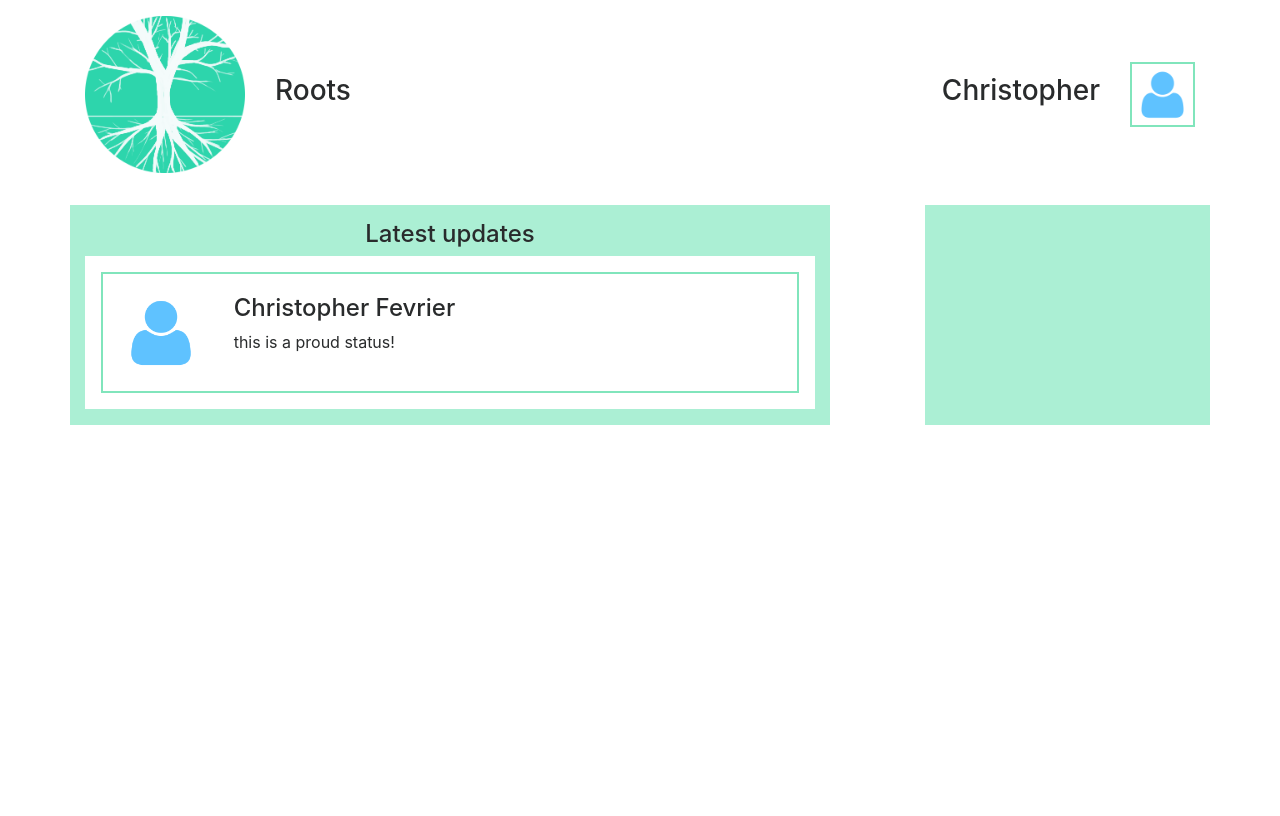
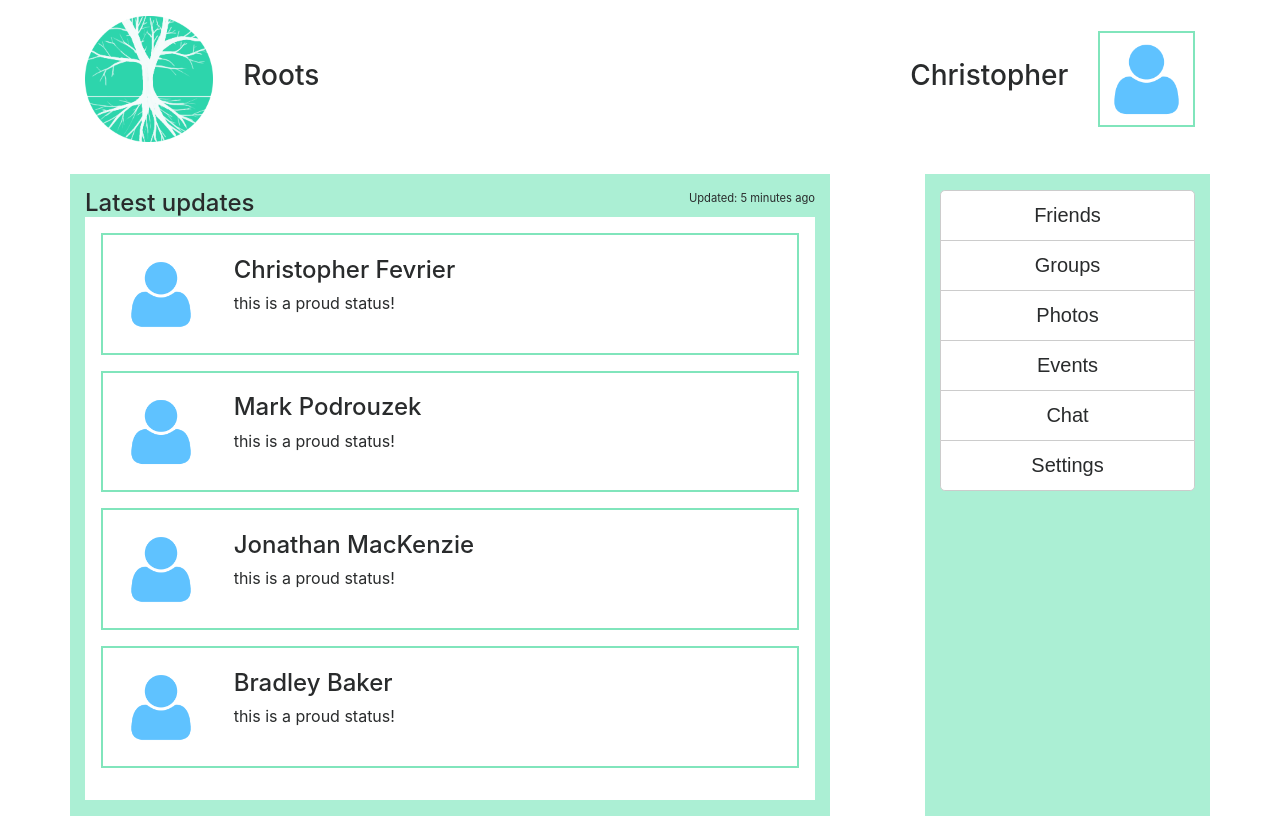
Before and after one commit to fevthedev/roots, a web app: file index.html in a window 1280 px wide. Before the commit the page ends 425 px from the top, so only its background shows below. Run offline with its HTML, style and script files only (its server is not run), Linux system fonts and the light colour scheme; some libraries are stand-ins or nearby versions.

Commit message:
added update time stamp, side bar options

```diff
--- a/css/style.css
+++ b/css/style.css
@@ -26,6 +26,10 @@ body {
     border: 2px solid #81e5bc;
 }
 
+.updateTimeStamp {
+    font-size: 70%;
+}
+
 /*
 -darkest: #81e5bc
 -middle: #86e6bf
--- a/index.html
+++ b/index.html
@@ -15,18 +15,28 @@
                 <div class="col py-3 mb-3" id="header">
 
                     <div class="row align-items-center">
-                        <div class="col-4 col-sm-2">
+
+                        <div class="col-10 col-sm-4">
+                            <div class="row align-items-center">
+                                <div class="col-2 col-sm-5">
                                     <img src="resources/images/logo.png" alt="roots logo" class="img-fluid" >
                                 </div>
-                        <div class="col-5 col-sm-2">
+
+                                <div class="col-9 col-sm-7">
                                     <h3>Roots</h3>
                                 </div>
+                            </div>
+                        </div>
 
-                        <div class="hidden-xs-down col-sm-7 text-right">
+                        <div class="col-1 col-sm-8">
+                            <div class="row align-items-center">
+                                <div class="hidden-xs-down col-sm-10 text-right">
                                     <h3>Christopher</h3>
                                 </div>
-                        <div class="col-1 col-sm-1 text-right">
+                                <div class="col-12 col-sm-2 text-right">
                                     <img src="resources/images/icon.png" alt="user profile photo" class="img-fluid" id="headerProfilePhoto">
+                                </div>
+                            </div>
                         </div>
                     </div>
                 </div>
@@ -34,10 +44,12 @@
 
             <div class="row">
                 <div class="col-12 col-sm-8 py-3" id="mainFeed">
-                    <h4 class="text-center">Latest updates</h4>
+                    <h4 class="d-inline">Latest updates</h4>
+                    <span class="float-right updateTimeStamp">Updated: 5 minutes ago</span>
 
                     <div class="col p-3" id="feedList">
-                        <div class="col feedItem">
+
+                        <div class="col feedItem mb-3">
                             <div class="row align-items-center">
                                 <div class="col-2 col-sm-2 py-3">
                                     <img src="resources/images/icon.png" alt="user profile photo" class="img-fluid">
@@ -48,11 +60,54 @@
                                 </div>
                             </div>
                         </div>
+
+                        <div class="col feedItem mb-3">
+                            <div class="row align-items-center">
+                                <div class="col-2 col-sm-2 py-3">
+                                    <img src="resources/images/icon.png" alt="user profile photo" class="img-fluid">
+                                </div>
+                                <div class="col-8">
+                                    <h4 class="feedName">Mark Podrouzek</h4>
+                                    <p class="feedStatus">this is a proud status!</p>
+                                </div>
+                            </div>
+                        </div>
+
+                        <div class="col feedItem mb-3">
+                            <div class="row align-items-center">
+                                <div class="col-2 col-sm-2 py-3">
+                                    <img src="resources/images/icon.png" alt="user profile photo" class="img-fluid">
+                                </div>
+                                <div class="col-8">
+                                    <h4 class="feedName">Jonathan MacKenzie</h4>
+                                    <p class="feedStatus">this is a proud status!</p>
+                                </div>
+                            </div>
+                        </div>
+
+                        <div class="col feedItem mb-3">
+                            <div class="row align-items-center">
+                                <div class="col-2 col-sm-2 py-3">
+                                    <img src="resources/images/icon.png" alt="user profile photo" class="img-fluid">
+                                </div>
+                                <div class="col-8">
+                                    <h4 class="feedName">Bradley Baker</h4>
+                                    <p class="feedStatus">this is a proud status!</p>
+                                </div>
+                            </div>
+                        </div>
                     </div>
                 </div>
 
                 <div class="hidden-xs-down col-sm-3 offset-sm-1 py-3" id="sideBar">
-
+                        <div class="btn-group-vertical btn-block">
+                            <button type="button" class="btn btn-secondary btn-lg">Friends</button>
+                            <button type="button" class="btn btn-secondary btn-lg">Groups</button>
+                            <button type="button" class="btn btn-secondary btn-lg">Photos</button>
+                            <button type="button" class="btn btn-secondary btn-lg">Events</button>
+                            <button type="button" class="btn btn-secondary btn-lg">Chat</button>
+                            <button type="button" class="btn btn-secondary btn-lg">Settings</button>
+                        </div>
                 </div>
             </div>
 
```
Lines whose indentation alone changed are shown as unchanged.
